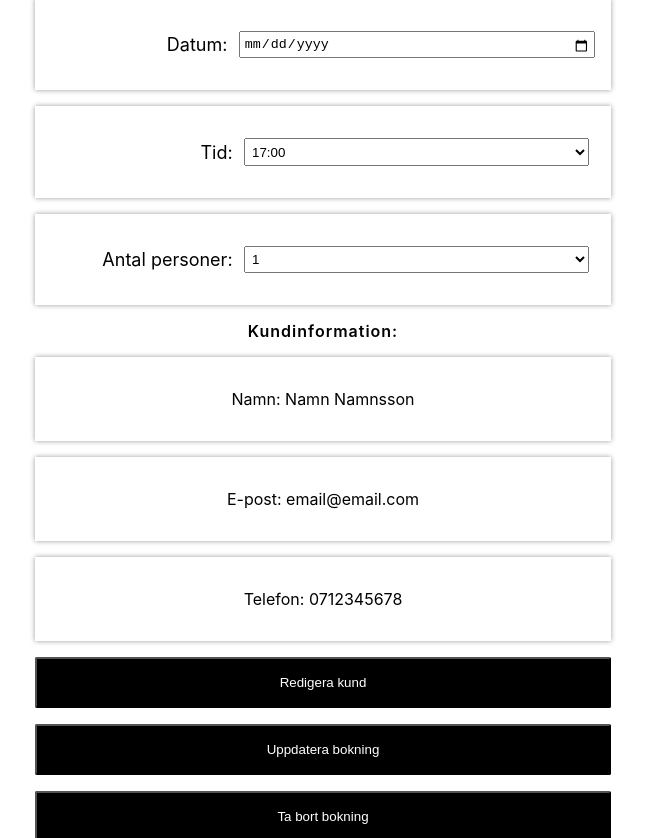
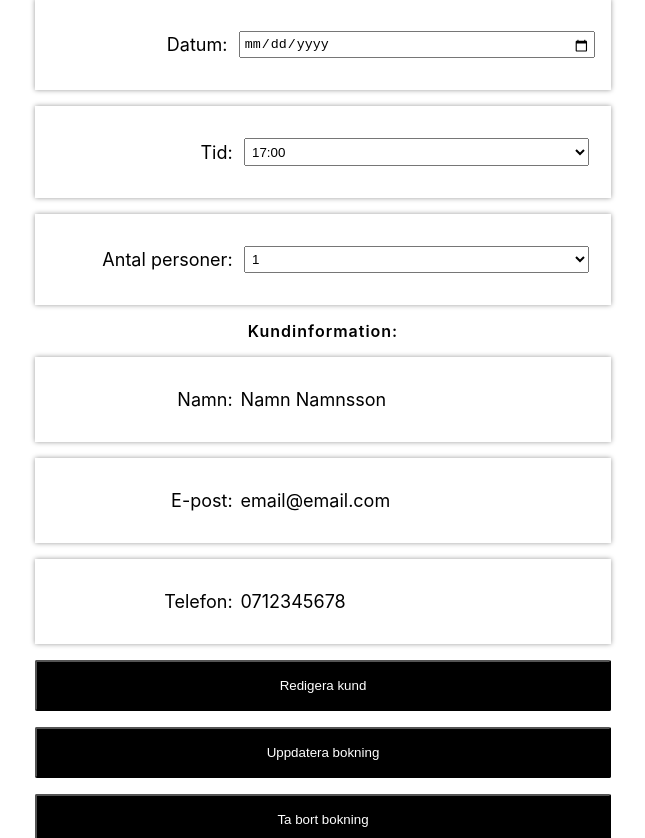
Before and after one commit to carlsylvan/restaurangen-last-dance, a React (Create React App) app: page /admin/1 in a window 1280 px wide. Shown: the part 404-1242 px from the top of the page, without its empty margins (317-962 px from the left). Built offline with nearby package versions, Linux system fonts and the light colour scheme; no server answers.

Commit message:
styling error

```diff
--- a/src/components/AdminBookingDetails/AdminBookingDetails.tsx
+++ b/src/components/AdminBookingDetails/AdminBookingDetails.tsx
@@ -210,9 +210,9 @@ const handleSubmit = (e: FormEvent) => {
       ) : (
         <>
         <H4>Kundinformation:</H4>
-        <InputWrapper>Namn: {bookedCustomer.name} {bookedCustomer.lastname}</InputWrapper>
-        <InputWrapper>E-post: {bookedCustomer.email}</InputWrapper>
-        <InputWrapper>Telefon: {bookedCustomer.phone}</InputWrapper>
+        <InputWrapper><span>Namn:</span><span>{bookedCustomer.name} {bookedCustomer.lastname}</span></InputWrapper>
+        <InputWrapper><span>E-post:</span><span>{bookedCustomer.email}</span></InputWrapper>
+        <InputWrapper><span>Telefon:</span><span>{bookedCustomer.phone}</span></InputWrapper>
         <SubmitButton onClick={handleEditCustomerClick}>Redigera kund</SubmitButton>
       </>
       )}
--- a/src/components/styled/Wrappers.tsx
+++ b/src/components/styled/Wrappers.tsx
@@ -103,6 +103,20 @@ export const InputWrapper = styled.div`
   gap: 0.5rem;
   width: 100%;
   box-shadow: 0 0 5px rgba(0, 0, 0, 0.4);
+  span {
+    font-size: 12px;
+    @media screen and (min-width: 768px) {
+      font-size: 18px;
+    }
+    :nth-child(1) {
+      text-align: end;
+      width: 30%;
+    }
+    :nth-child(2) {
+      text-align: start;
+      width: 60%;
+    }
+    }
   label {
     width: 30%;
     padding: 0.2rem;
```
